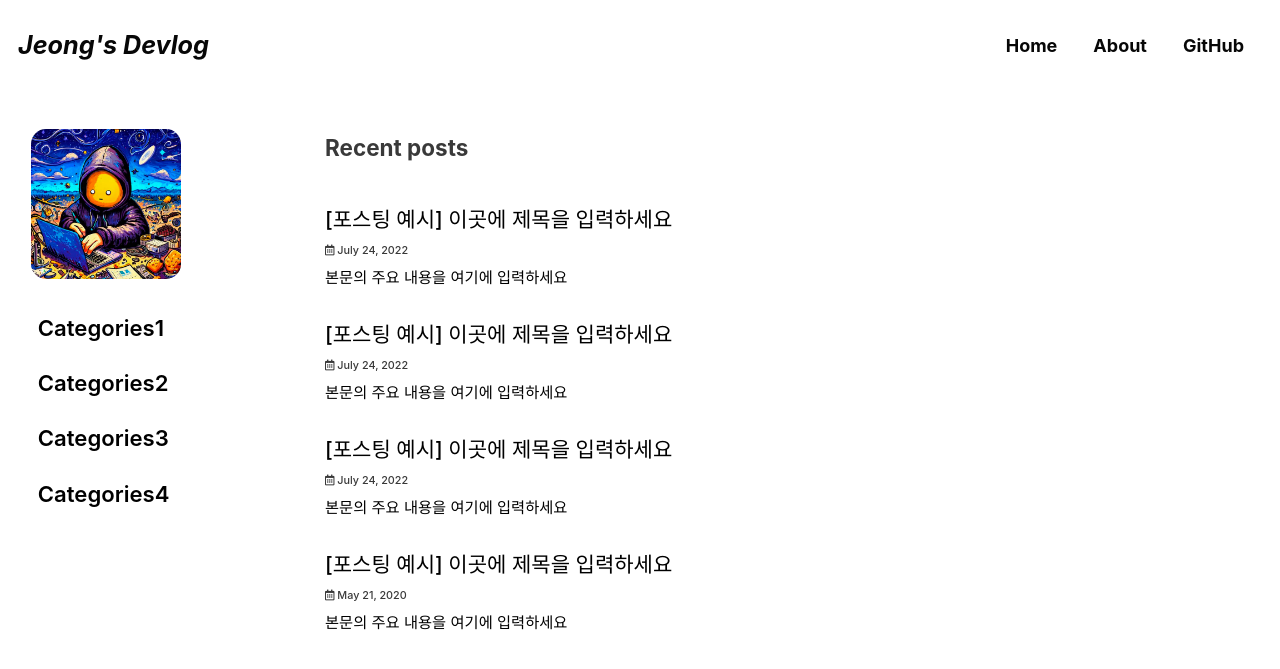
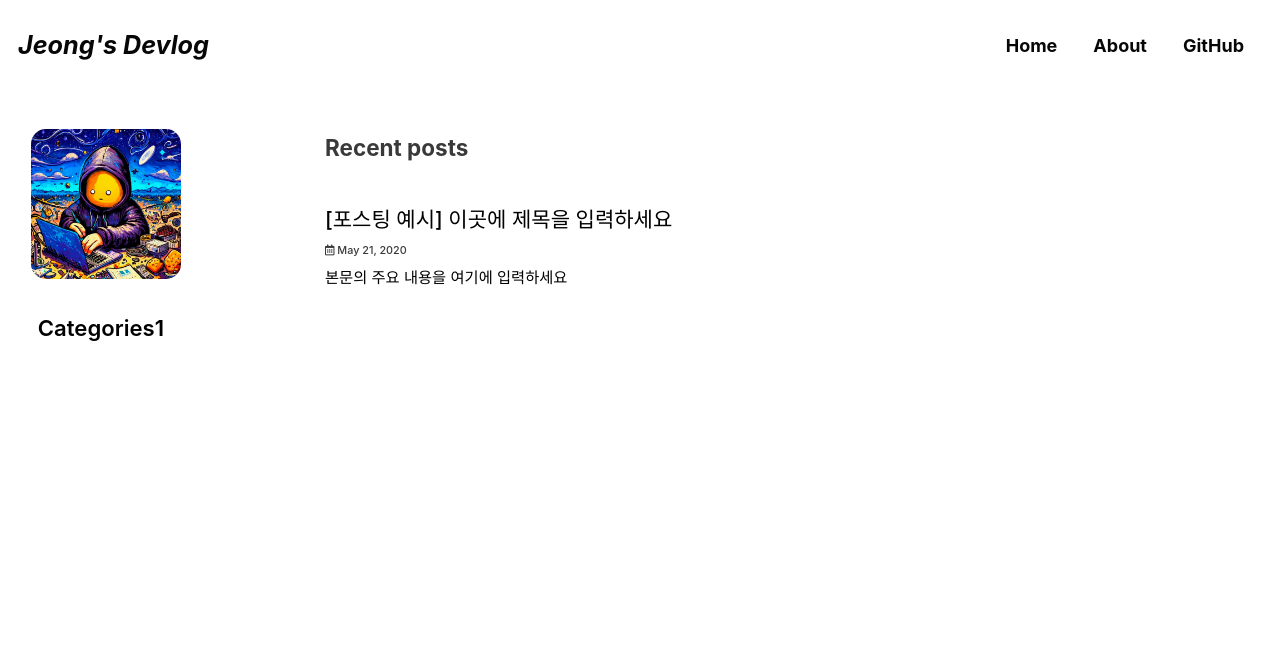
Before and after one commit to jeonghyunseok/jeonghyunseok.github.io, a Jekyll site: the page built from index.html, in a window 1280 px wide and 900 px high. Shown: the top 669 px of the window. Built offline with Jekyll 4.4.1, drawn with Linux system fonts in a browser that asks for light colours; cached includes are drawn as plain includes; some web fonts are replaced; the list of posts is cut into pages by our own code.

Commit message:
feat. 불필요 카테코리 전부 제거

```diff
--- a/_data/navigation.yml
+++ b/_data/navigation.yml
@@ -20,9 +20,3 @@ main:
 categories:
   - title: "Categories1"
     url: /categories/categories1/
-  - title: "Categories2"
-    url: /categories/categories2/
-  - title: "Categories3"
-    url: /categories/categories3/
-  - title: "Categories4"
-    url: /categories/categories4/
--- a/_posts/2022-07-24-categories-post-name-here-2.md
+++ /dev/null
@@ -1,21 +0,0 @@
----
-title: "[포스팅 예시] 이곳에 제목을 입력하세요"
-excerpt: "본문의 주요 내용을 여기에 입력하세요"
-
-categories:
-  - Categories2
-tags:
-  - [tag1, tag2]
-
-permalink: /categories2/post-name-here-2/
-
-toc: true
-toc_sticky: true
-
-date: 2022-07-24
-last_modified_at: 2022-07-24
----
-
-## 🦥 본문
-
-본문은 여기에 ...
--- a/_posts/2022-07-24-categories-post-name-here-3.md
+++ /dev/null
@@ -1,21 +0,0 @@
----
-title: "[포스팅 예시] 이곳에 제목을 입력하세요"
-excerpt: "본문의 주요 내용을 여기에 입력하세요"
-
-categories:
-  - Categories3
-tags:
-  - [tag1, tag2]
-
-permalink: /categories3/post-name-here-3/
-
-toc: true
-toc_sticky: true
-
-date: 2022-07-24
-last_modified_at: 2022-07-24
----
-
-## 🦥 본문
-
-본문은 여기에 ...
--- a/_posts/2022-07-24-categories-post-name-here-4.md
+++ /dev/null
@@ -1,21 +0,0 @@
----
-title: "[포스팅 예시] 이곳에 제목을 입력하세요"
-excerpt: "본문의 주요 내용을 여기에 입력하세요"
-
-categories:
-  - Categories4
-tags:
-  - [tag1, tag2]
-
-permalink: /categories4/post-name-here-4/
-
-toc: true
-toc_sticky: true
-
-date: 2022-07-24
-last_modified_at: 2022-07-24
----
-
-## 🦥 본문
-
-본문은 여기에 ...
```
Also changed, not shown: 11 other files.
